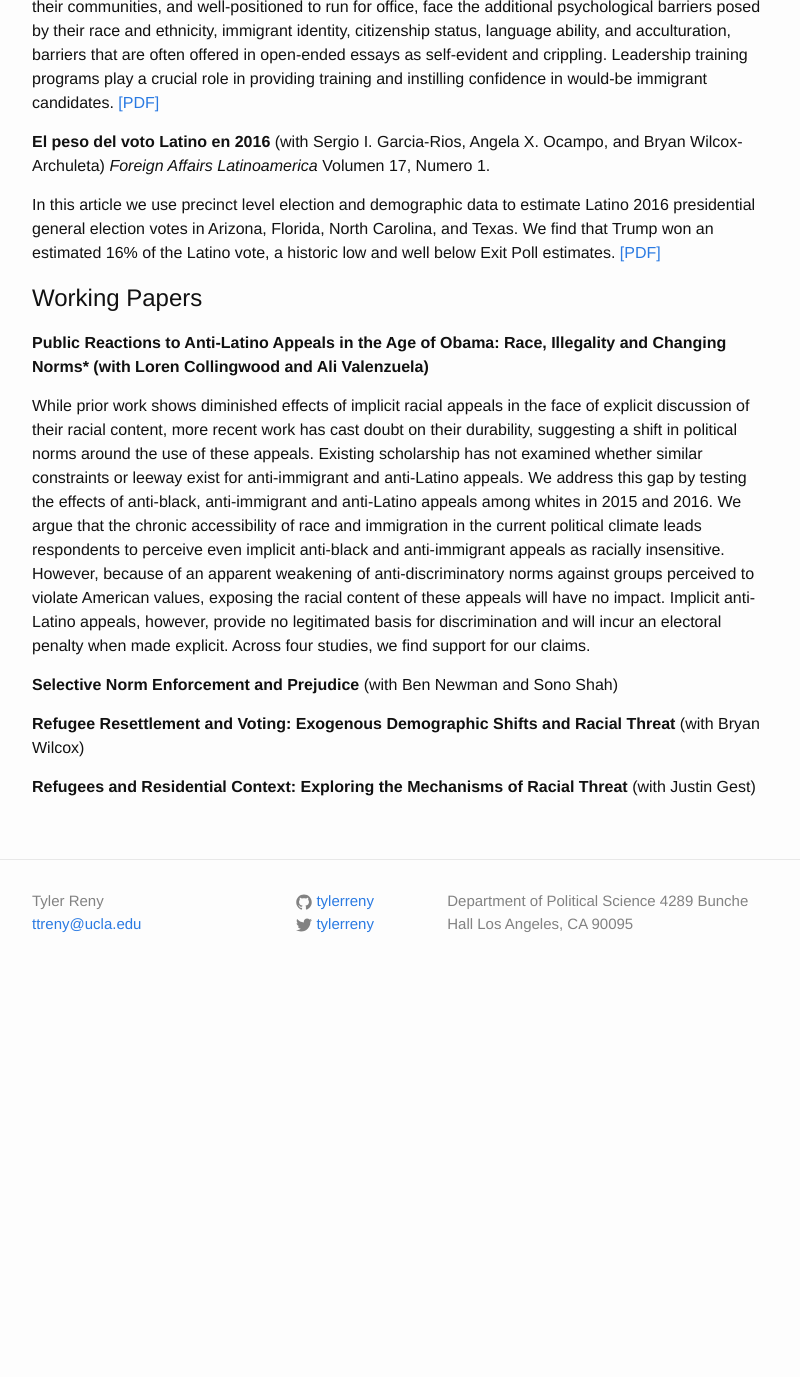
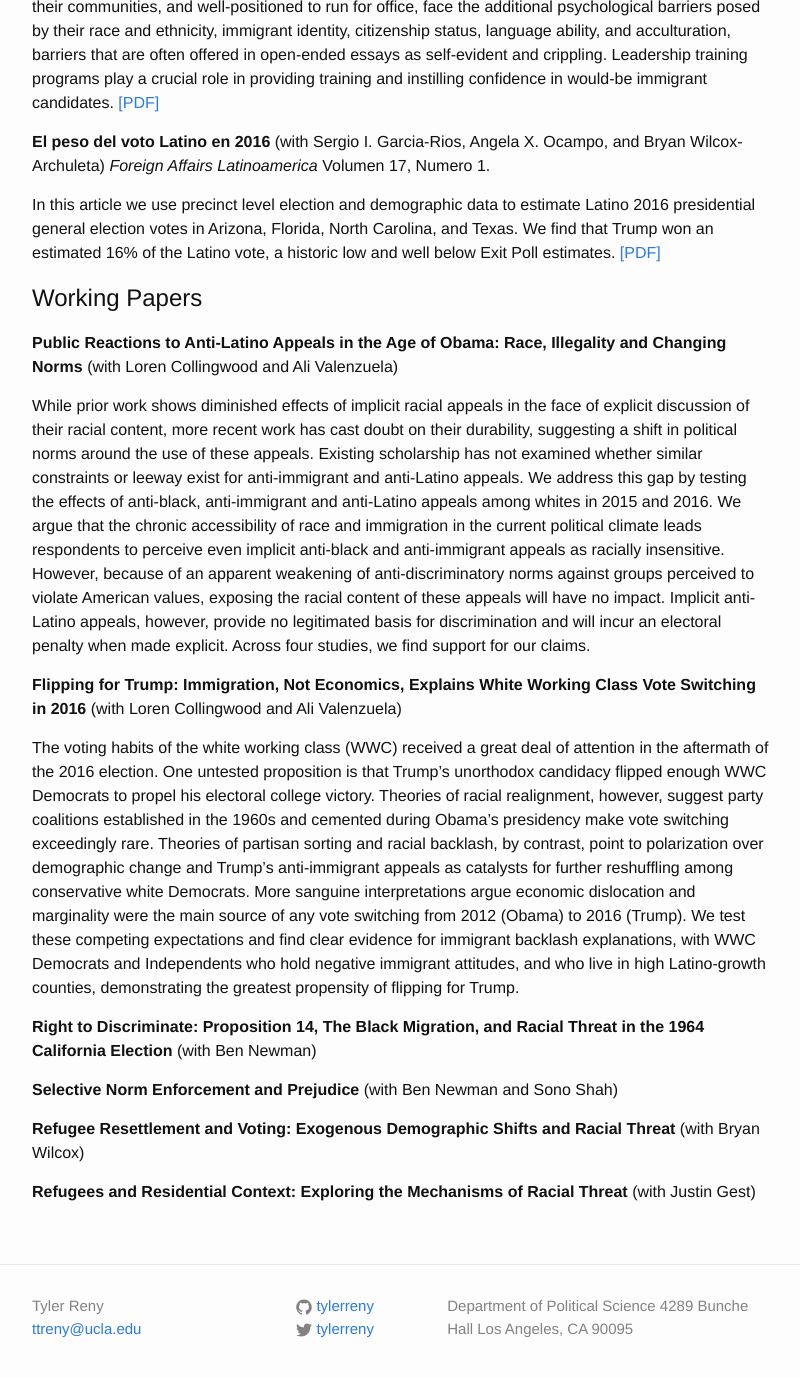
Before and after one commit to tylerreny/tylerreny.github.io, a Jekyll site: the page built from research.md, in a window 1280 px wide and 1400 px high, scrolled down 1819 px. Shown: the top 1377 px of the window, without its empty margins (238-1038 px from the left). Built offline with Jekyll 4.4.1, drawn with Linux system fonts in a browser that asks for light colours; before the commit the page ends 2814 px from its top, so only the background shows below that.

Commit message:
edit research

```diff
--- a/research.md
+++ b/research.md
@@ -43,9 +43,15 @@ In this article we use precinct level election and demographic data to estimate
 
 # Working Papers
 
-**Public Reactions to Anti-Latino Appeals in the Age of Obama: Race, Illegality and Changing Norms* (with Loren Collingwood and Ali Valenzuela)**
+**Public Reactions to Anti-Latino Appeals in the Age of Obama: Race, Illegality and Changing Norms** (with Loren Collingwood and Ali Valenzuela)
 
 While prior work shows diminished effects of implicit racial appeals in the face of explicit discussion of their racial content, more recent work has cast doubt on their durability, suggesting a shift in political norms around the use of these appeals. Existing scholarship has not examined whether similar constraints or leeway exist for anti-immigrant and anti-Latino appeals. We address this gap by testing the effects of anti-black, anti-immigrant and anti-Latino appeals among whites in 2015 and 2016. We argue that the chronic accessibility of race and immigration in the current political climate leads respondents to perceive even implicit anti-black and anti-immigrant appeals as racially insensitive. However, because of an apparent weakening of anti-discriminatory norms against groups perceived to violate American values, exposing the racial content of these appeals will have no impact. Implicit anti-Latino appeals, however, provide no legitimated basis for discrimination and will incur an electoral penalty when made explicit. Across four studies, we find support for our claims.
+
+**Flipping for Trump: Immigration, Not Economics, Explains White Working Class Vote Switching in 2016** (with Loren Collingwood and Ali Valenzuela)
+
+The voting habits of the white working class (WWC) received a great deal of attention in the aftermath of the 2016 election. One untested proposition is that Trump's unorthodox candidacy flipped enough WWC Democrats to propel his electoral college victory. Theories of racial realignment, however, suggest party coalitions established in the 1960s and cemented during Obama's presidency make vote switching exceedingly rare. Theories of partisan sorting and racial backlash, by contrast, point to polarization over demographic change and Trump's anti-immigrant appeals as catalysts for further reshuffling among conservative white Democrats. More sanguine interpretations argue economic dislocation and marginality were the main source of any vote switching from 2012 (Obama) to 2016 (Trump). We test these competing expectations and find clear evidence for immigrant backlash explanations, with WWC Democrats and Independents who hold negative immigrant attitudes, and who live in high Latino-growth counties, demonstrating the greatest propensity of flipping for Trump.
+
+**Right to Discriminate: Proposition 14, The Black Migration, and Racial Threat in the 1964 California Election** (with Ben Newman)
 
 **Selective Norm Enforcement and Prejudice** (with Ben Newman and Sono Shah)
 
```
Also changed, not shown: 6 other files.
